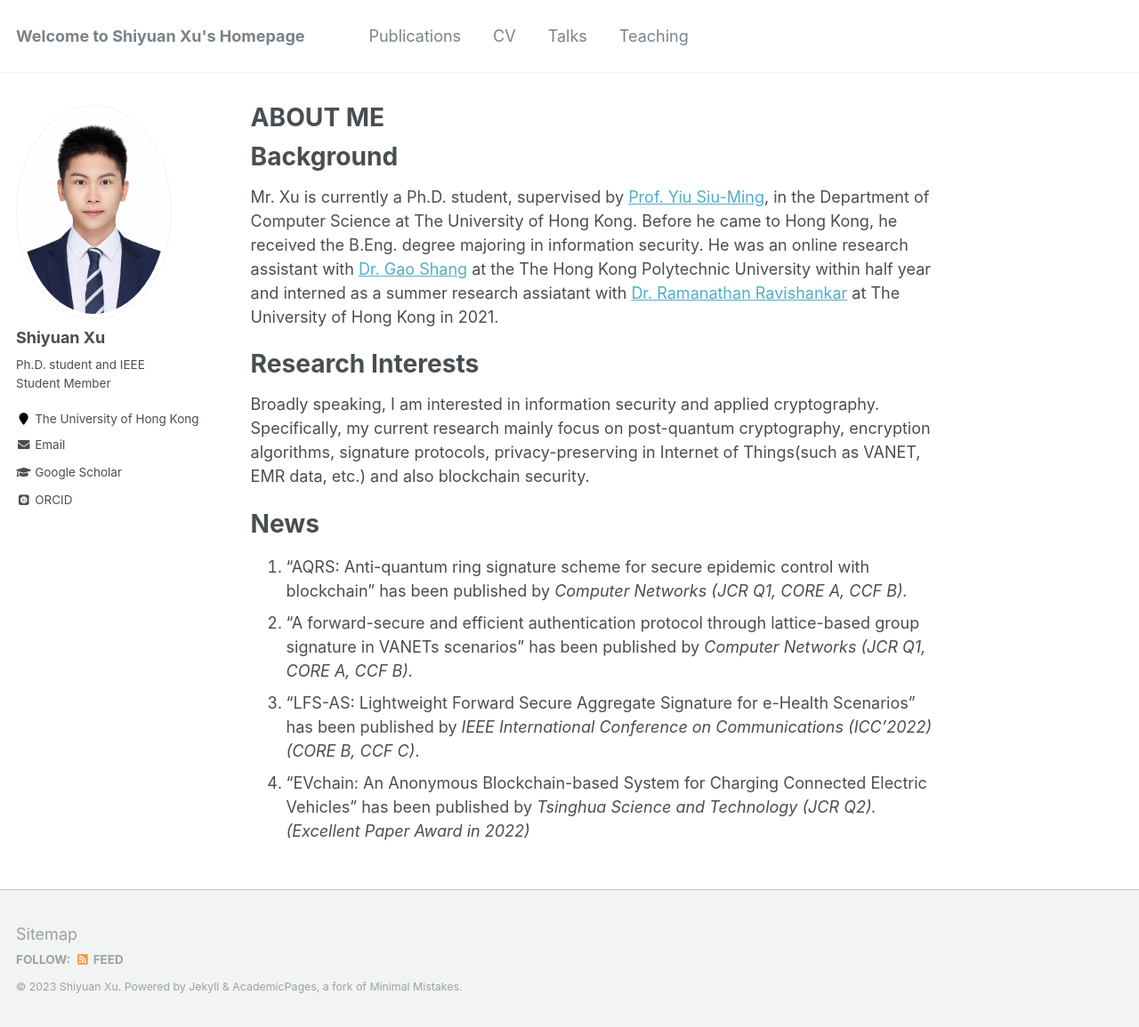
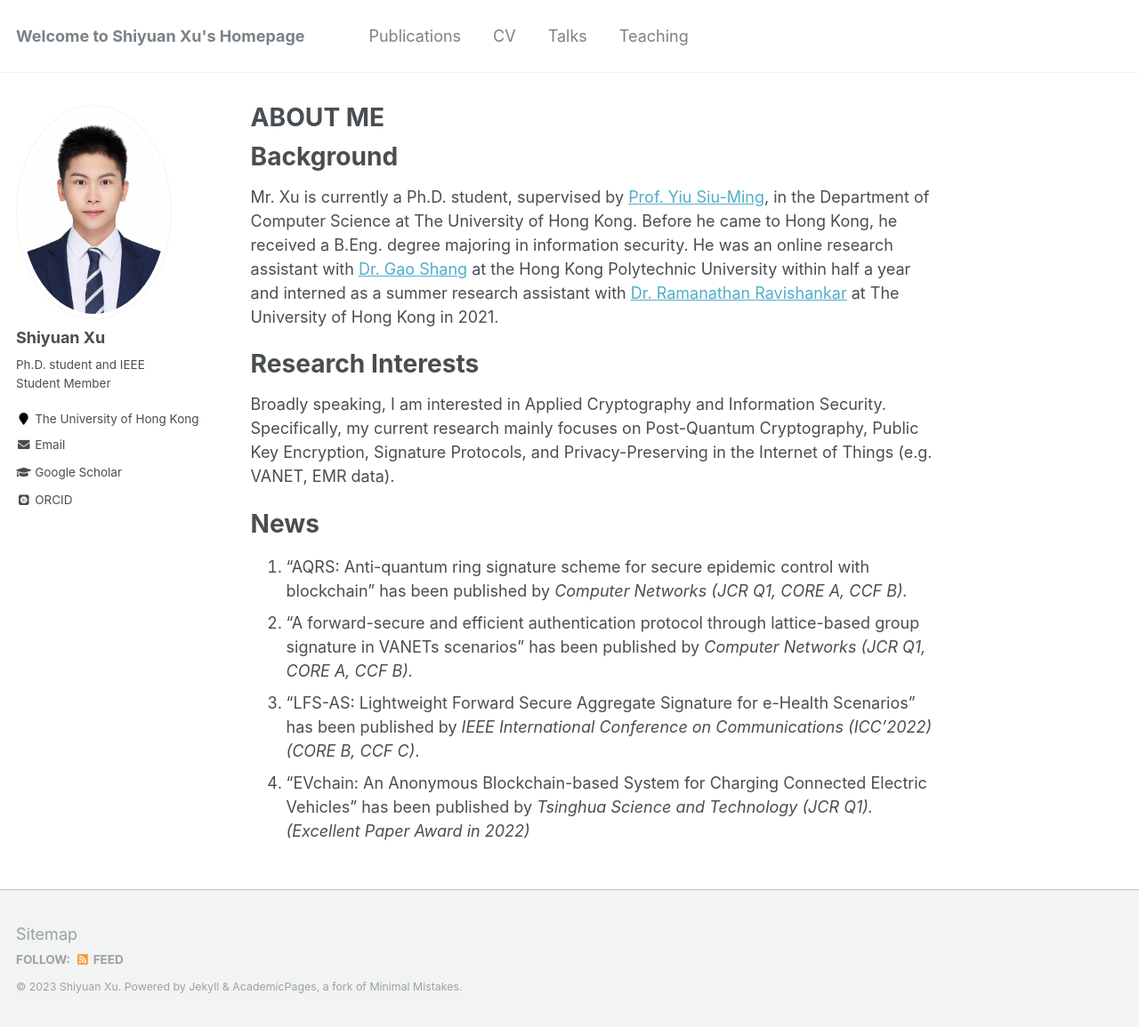
Before and after one commit to shiyuanjack/shiyuanjack.github.io, a Jekyll site: the page built from _pages/about.md, in a window 1280 px wide and 1155 px high. Shown: the whole window at 89% size. Built offline with Jekyll 4.4.1, drawn with Linux system fonts in a browser that asks for light colours; some web fonts are replaced.

Commit message:
Update about.md

```diff
--- a/_pages/about.md
+++ b/_pages/about.md
@@ -11,15 +11,15 @@ redirect_from:
 
 Background
 ======
-Mr. Xu is currently a Ph.D. student, supervised by [Prof. Yiu Siu-Ming](https://www.cs.hku.hk/index.php/people/academic-staff/smyiu), in the Department of Computer Science at The University of Hong Kong. Before he came to Hong Kong, he received the B.Eng. degree majoring in information security. He was an online research assistant with [Dr. Gao Shang](https://goldsainteagle.github.io/shanggao.github.io/) at the The Hong Kong Polytechnic University within half year and interned as a summer research assiatant with [Dr. Ramanathan Ravishankar](https://www.cs.hku.hk/index.php/people/academic-staff/ravi) at The University of Hong Kong in 2021.
+Mr. Xu is currently a Ph.D. student, supervised by [Prof. Yiu Siu-Ming](https://www.cs.hku.hk/index.php/people/academic-staff/smyiu), in the Department of Computer Science at The University of Hong Kong. Before he came to Hong Kong, he received a B.Eng. degree majoring in information security. He was an online research assistant with [Dr. Gao Shang](https://goldsainteagle.github.io/shanggao.github.io/) at the Hong Kong Polytechnic University within half a year and interned as a summer research assistant with [Dr. Ramanathan Ravishankar](https://www.cs.hku.hk/index.php/people/academic-staff/ravi) at The University of Hong Kong in 2021.
 
 Research Interests
 ======
-Broadly speaking, I am interested in information security and applied cryptography. Specifically, my current research mainly focus on post-quantum cryptography, encryption algorithms, signature protocols, privacy-preserving in Internet of Things(such as VANET, EMR data, etc.) and also blockchain security.
+Broadly speaking, I am interested in Applied Cryptography and Information Security. Specifically, my current research mainly focuses on Post-Quantum Cryptography, Public Key Encryption, Signature Protocols, and Privacy-Preserving in the Internet of Things (e.g. VANET, EMR data).
 
 News
 ======
 1. "AQRS: Anti-quantum ring signature scheme for secure epidemic control with blockchain" has been published by *Computer Networks* *(JCR Q1, CORE A, CCF B).*
 2. "A forward-secure and efficient authentication protocol through lattice-based group signature in VANETs scenarios" has been published by *Computer Networks* *(JCR Q1, CORE A, CCF B).*
 3. "LFS-AS: Lightweight Forward Secure Aggregate Signature for e-Health Scenarios" has been published by *IEEE International Conference on Communications (ICC'2022) (CORE B, CCF C)*.
-4. "EVchain: An Anonymous Blockchain-based System for Charging Connected Electric Vehicles" has been published by *Tsinghua Science and Technology (JCR Q2).* *(Excellent Paper Award in 2022)*
+4. "EVchain: An Anonymous Blockchain-based System for Charging Connected Electric Vehicles" has been published by *Tsinghua Science and Technology (JCR Q1).* *(Excellent Paper Award in 2022)*
```
